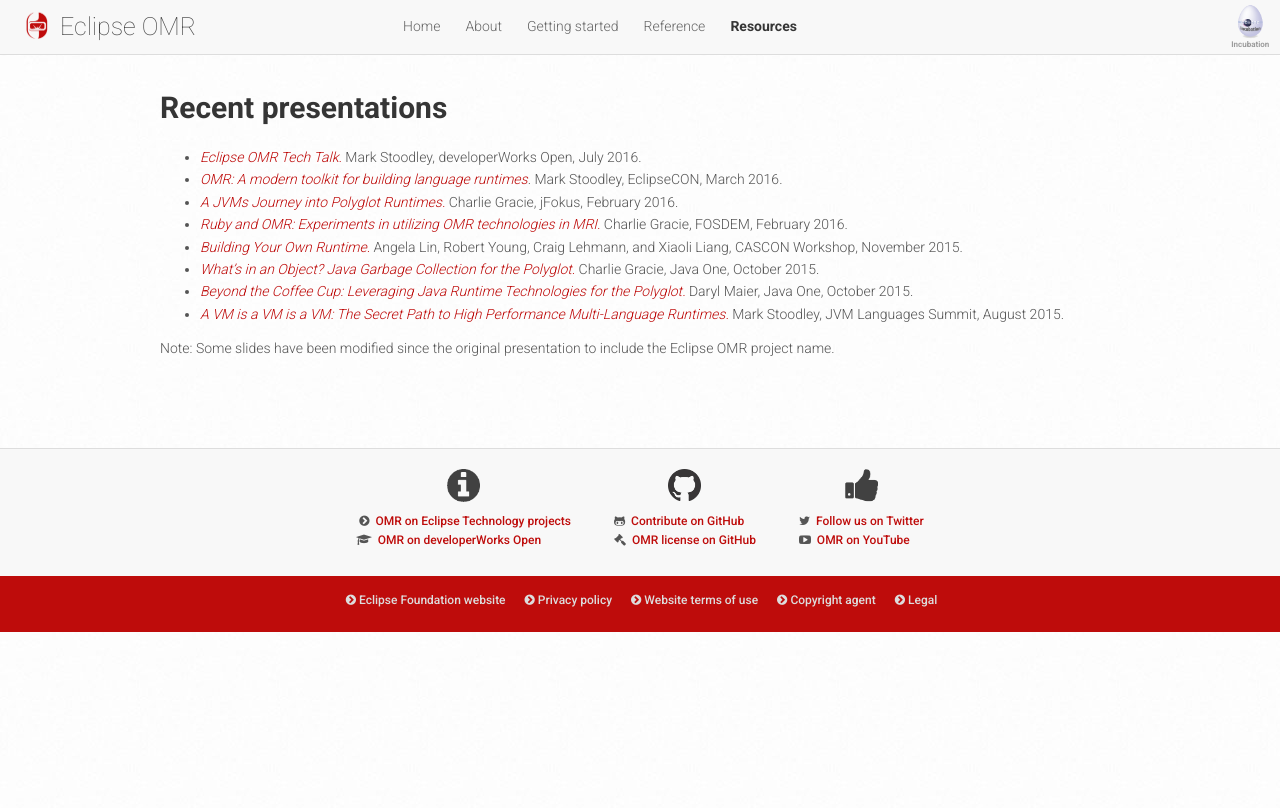
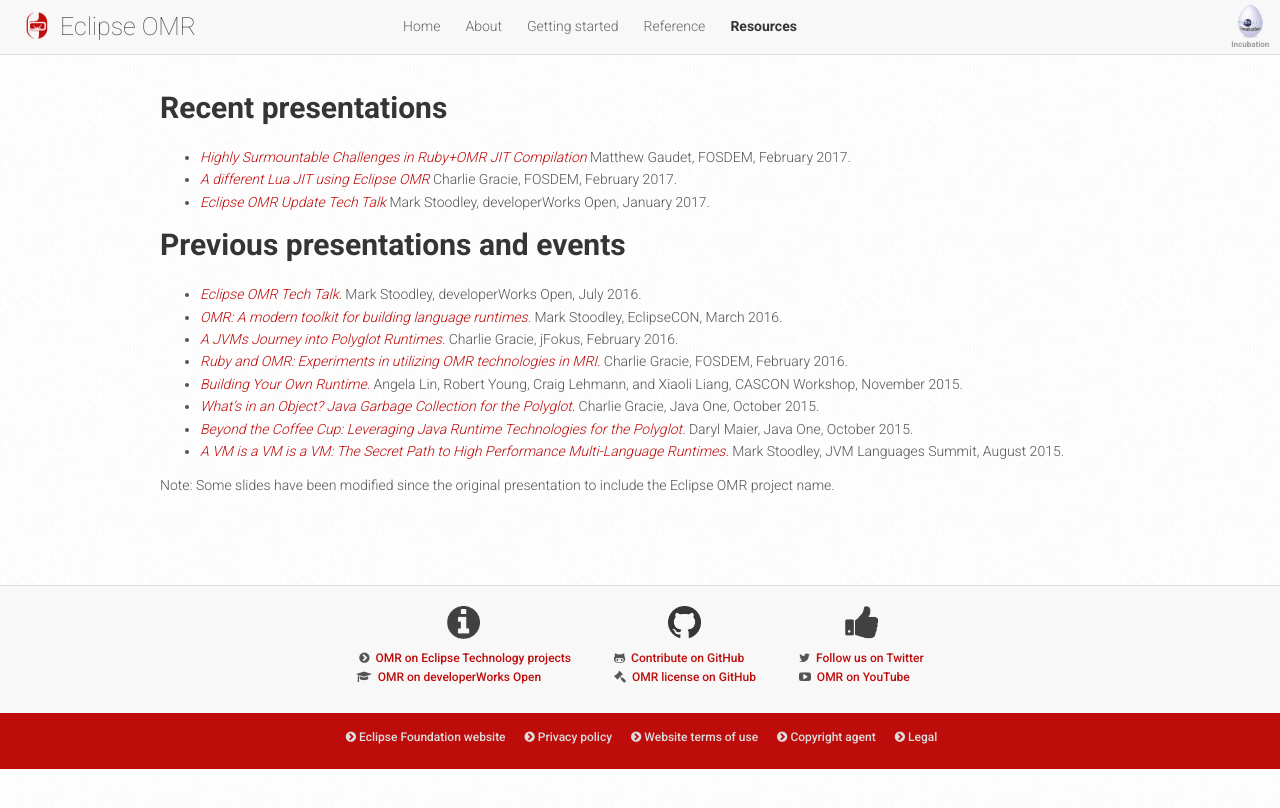
Before and after one commit to eclipse/omr.website, a Jekyll site: the page built from resources/presentations.md, in a window 1280 px wide. Shown: the top 808 px of the page. Built offline with Jekyll 4.4.1, drawn with Linux system fonts in a browser that asks for light colours; nearby versions of some CDN libraries.

Commit message:
Updated Presentation page to add recent links
Added the links for

    dW Open presentation by Mark
    FOSDEM'17 presentations by Charlie and Matthew
    Separated the links into section with "recent presentations" containing only events that happened in 2017

Signed-off-by: Dorra Bouchiha <dorrab@ca.ibm.com>

```diff
--- a/resources/presentations.md
+++ b/resources/presentations.md
@@ -25,6 +25,12 @@ lang: en
 
 # Recent presentations
 
+- [*Highly Surmountable Challenges in Ruby+OMR JIT Compilation*](https://fosdem.org/2017/schedule/event/ruby_highly_surmountable_challenges_in_ruby_omr_jit_compilation/) Matthew Gaudet, FOSDEM, February 2017.
+- [*A different Lua JIT using Eclipse OMR*](https://fosdem.org/2017/schedule/event/eclipse_omr/) Charlie Gracie, FOSDEM, February 2017.
+- [*Eclipse OMR Update Tech Talk*](https://developer.ibm.com/open/videos/eclipse-omr-update-tech-talk/) Mark Stoodley, developerWorks Open, January 2017.
+
+# Previous presentations and events
+
 - [*Eclipse OMR Tech Talk.*](https://developer.ibm.com/open/videos/eclipse-omr-tech-talk/) Mark Stoodley, developerWorks Open, July 2016.
 - [*OMR: A modern toolkit for building language runtimes*](http://www.slideshare.net/MarkStoodley/omr-a-modern-toolkit-for-building-language-runtimes). Mark Stoodley, EclipseCON, March 2016.
 - [*A JVMs Journey into Polyglot Runtimes.*](https://t.co/efCKf6aCB4) Charlie Gracie, jFokus, February 2016.
```
